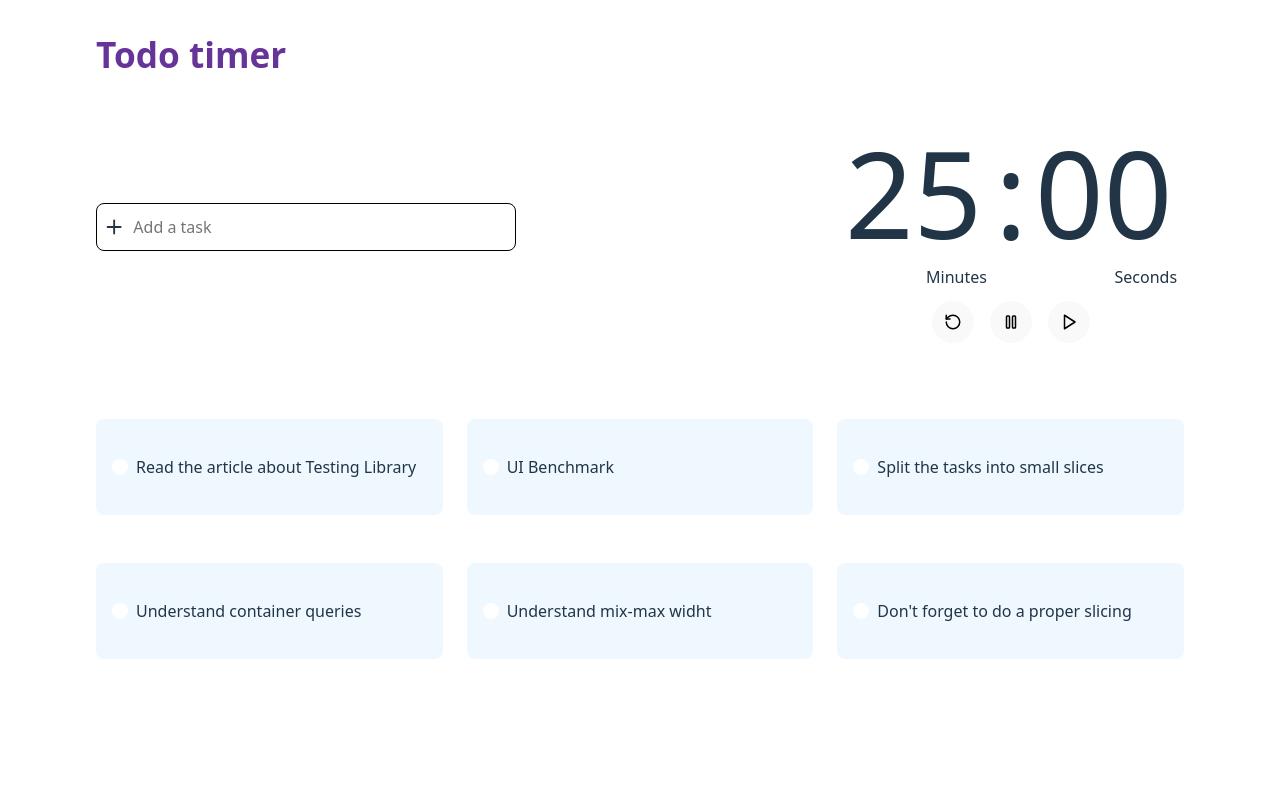
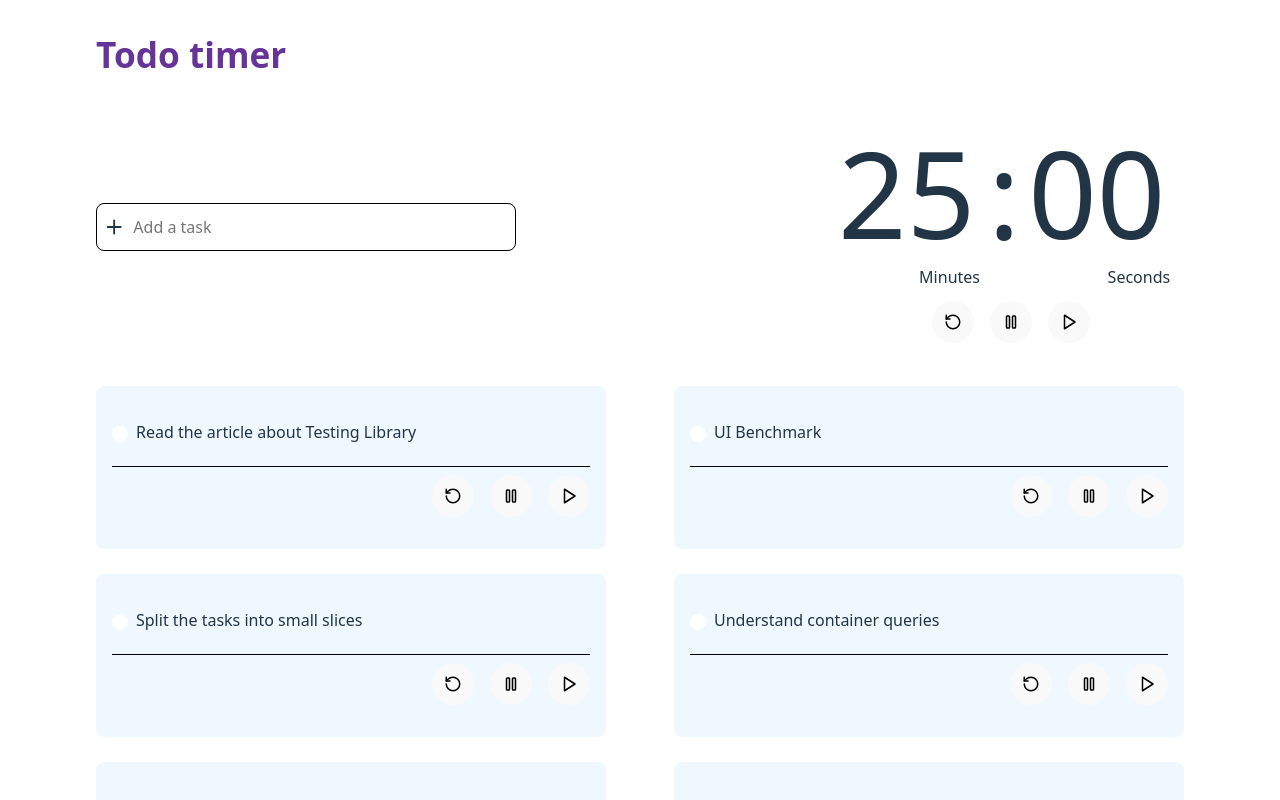
Before and after one commit to meegido/todo-timer, a React (Vite) app: page / in a window 1280 px wide. Shown: the top 800 px of the page. Built offline with nearby package versions, Linux system fonts and the light colour scheme.

Commit message:
styled timer controls in todo

```diff
--- a/src/components/timer/countdown-display/countdown-display.module.css
+++ b/src/components/timer/countdown-display/countdown-display.module.css
@@ -1,6 +1,7 @@
 .timer__wrapper {
   display: flex;
   gap: 8px;
+  width: 100%;
 }
 
 .time__wrapper {
--- a/src/components/todo-item/todo-item.module.css
+++ b/src/components/todo-item/todo-item.module.css
@@ -10,6 +10,7 @@
 
 .card {
   display: flex;
+  flex-direction: column;
   align-items: center;
   gap: 8px;
 
@@ -17,6 +18,22 @@
   background: aliceblue;
   padding: 2rem 1rem;
   border-radius: 8px;
+}
+
+.content__wrapper {
+  display: flex;
+  width: 100%;
+  justify-content: flex-start;
+  gap: 8px;
+  border-bottom: 1px solid black;
+  padding: 0 0em 1em 0em;
+}
+
+.controls__wrapper {
+  display: flex;
+  justify-content: flex-end;
+  /* align-items: flex-end; */
+  width: 100%;
 }
 
 .done,
--- a/src/components/todo-item/todo-item.tsx
+++ b/src/components/todo-item/todo-item.tsx
@@ -1,6 +1,7 @@
 import React from 'react';
 import { Todo } from '../../todo-timer';
 import styles from './todo-item.module.css';
+import TimerControls from '../../shared/timer-controls/timer-controls';
 
 interface TodoItemProps {
   todo: Todo;
@@ -26,22 +27,25 @@ const TodoItem = ({ todo, onUpdateTodo }: TodoItemProps) => {
 
   return (
     <div className={styles.card}>
-      {
+      <section className={styles.content__wrapper}>
         <div className={styles.check__wrapper}>
-          <label htmlFor="done" className={styles.visually__hidden}>
+          <label
+            htmlFor={`done-${todo.id}`}
+            className={styles.visually__hidden}
+          >
             Check or uncheck the todo as done
           </label>
           <input
             type="checkbox"
             name="done"
-            id="done"
+            id={`done-${todo.id}`}
             value="done"
             aria-label="Check or uncheck the todo as done"
             checked={isTodoDone}
             onChange={() => setIsTodoDone(!isTodoDone)}
           />
         </div>
-      }
+
         {isEditMode ? (
           <div className={styles.input__wrapper}>
             <label className={styles.visually__hidden} htmlFor="todo">
@@ -71,11 +75,11 @@ const TodoItem = ({ todo, onUpdateTodo }: TodoItemProps) => {
                   setEditTodoValue(todo.title);
                 }
               }}
-            // onBlur={(event) => {
-            //   event.preventDefault();
-            //   setIsEditMode(false);
-            //   setEditTodoValue(todo.title);
-            // }}
+              onBlur={(event) => {
+                event.preventDefault();
+                setIsEditMode(false);
+                setEditTodoValue(todo.title);
+              }}
             />
           </div>
         ) : (
@@ -88,6 +92,10 @@ const TodoItem = ({ todo, onUpdateTodo }: TodoItemProps) => {
             {todo.title}
           </p>
         )}
+      </section>
+      <section className={styles.controls__wrapper}>
+        <TimerControls />
+      </section>
     </div>
   );
 };
--- a/src/components/todo-list/todo-list.module.css
+++ b/src/components/todo-list/todo-list.module.css
@@ -9,6 +9,7 @@
   height: 120px;
 
   @media (min-width: 1200px) {
-    min-width: 324px;
+    min-width: 456px;
+    max-width: 512px;
   }
 }
--- /dev/null
+++ b/src/hooks/useTimer.tsx
@@ -0,0 +1 @@
+const useTimer = () => {};
--- a/src/todo-timer.module.css
+++ b/src/todo-timer.module.css
@@ -9,7 +9,7 @@ main {
 .list__wrapper {
   display: flex;
   flex-direction: column;
-  gap: 24px;
+  gap: 68px;
   padding: 4em 0;
   max-width: var(--container-width);
   width: 100%;
```
Lines whose indentation alone changed are shown as unchanged.
